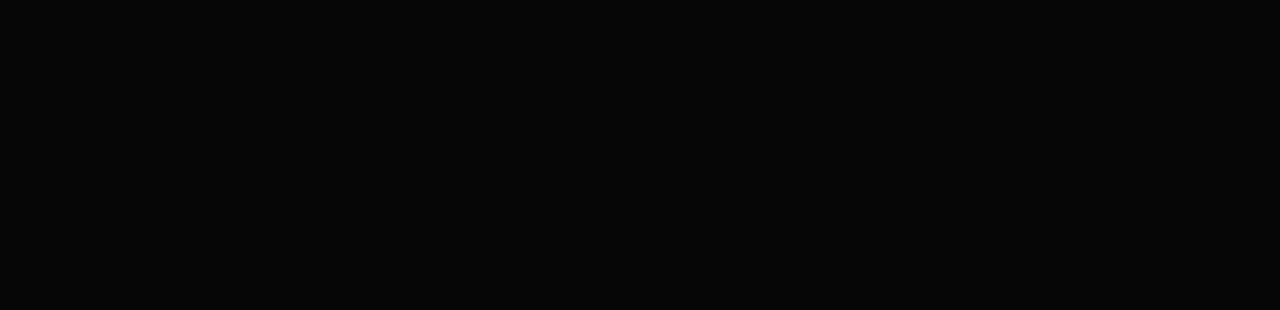
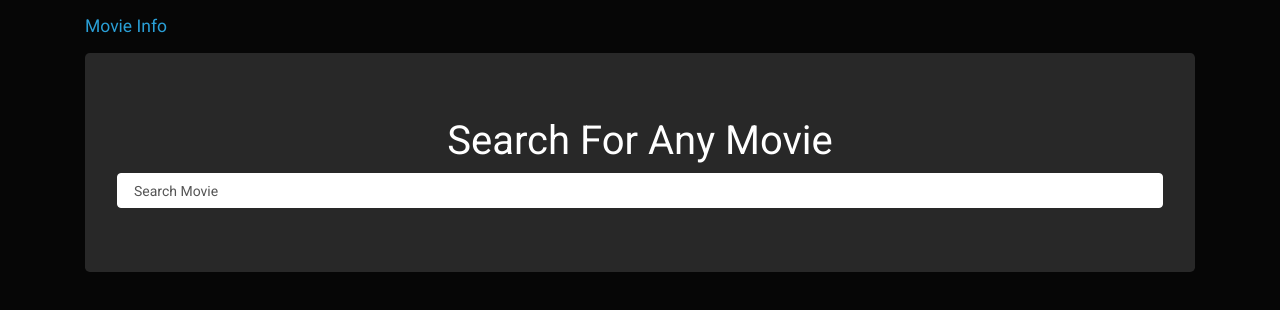
Before and after one commit to Rohan-Shakya/vanilla-javascript-projects, a website: page 21. Movie App/index.html in a window 1280 px wide. Drawn offline with nearby package versions, Linux system fonts and the light colour scheme.

Commit message:
movie app => added html part

```diff
--- a/21. Movie App/index.html
+++ b/21. Movie App/index.html
@@ -10,6 +10,32 @@
     <link rel="stylesheet" href="./css/style.css" />
   </head>
   <body>
+    <nav class="navbar navbar-default">
+      <div class="container">
+        <div class="navbar-header">
+          <a href="" class="navbar-brand">Movie Info</a>
+        </div>
+      </div>
+    </nav>
+
+    <div class="container">
+      <div class="jumbotron">
+        <h3 class="text-center">Search For Any Movie</h3>
+        <form id="searchForm">
+          <input
+            type="text"
+            class="form-control"
+            id="searchText"
+            placeholder="Search Movie"
+          />
+        </form>
+      </div>
+    </div>
+
+    <div class="container">
+      <div id="movies" class="row"></div>
+    </div>
+
     <!-- ##### JAVASCRIPT ######### -->
     <script
       src="https://code.jquery.com/jquery-3.5.1.min.js"
```
